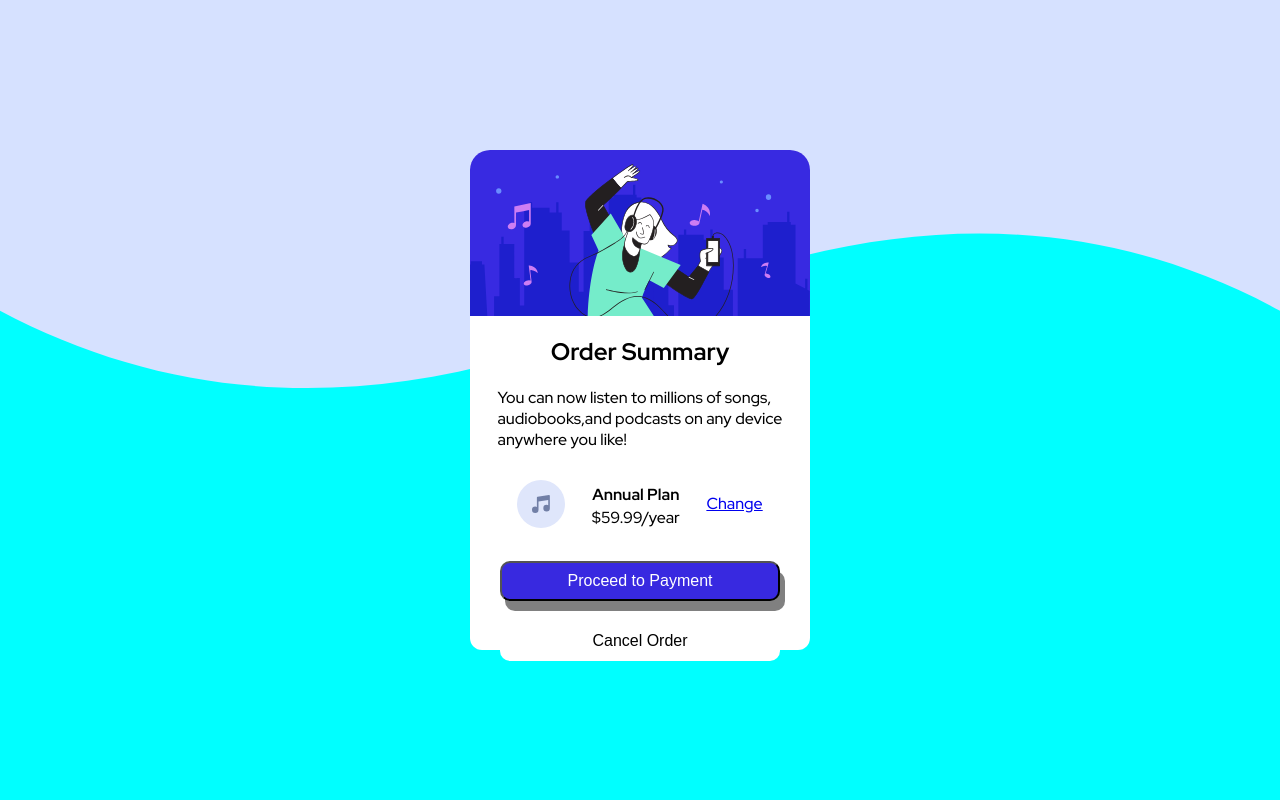
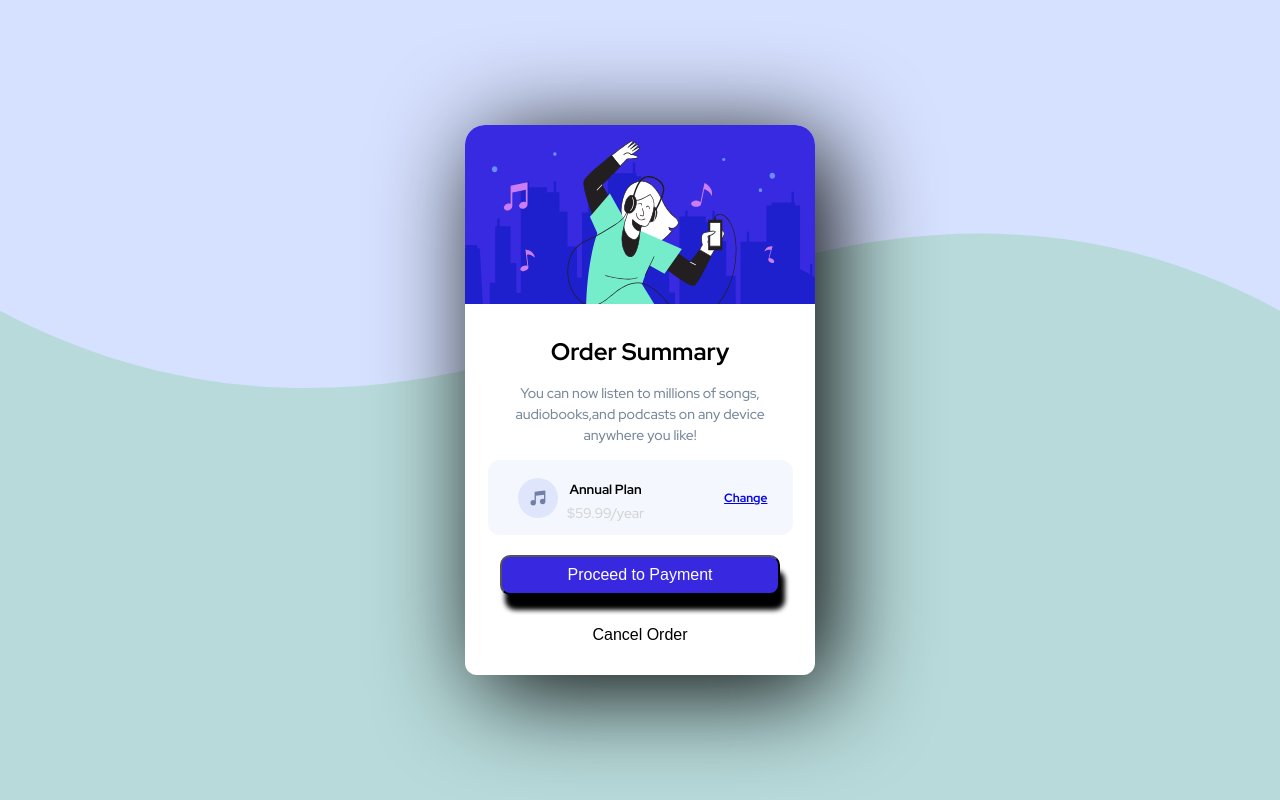
Before and after one commit to edusaga/Order-Summary, a plain HTML site: page Order Summary/index.html in a window 1280 px wide. Drawn offline with Linux system fonts and the light colour scheme.

Commit message:
sabado acabando

```diff
--- a/Order Summary/index.html
+++ b/Order Summary/index.html
@@ -16,12 +16,12 @@
                 <p class="parrafo">You can now listen to millions of songs,<br>audiobooks,and podcasts on any device<br>anywhere you like!</p>
 
                  <div class="plan">
-                        <img src="images/icon-music.svg" alt="Icono de musica">
+                        <img class="disco" src="images/icon-music.svg" alt="Icono de musica">
 
                    <div class="inner-content">
-                        <h4>Annual Plan</h4>
+                        <h5>Annual Plan</h5>
 
-                        <p>$59.99/year</p>
+                        <p class="precio" >$59.99/year</p>
                    </div>
                   <a class="change" href="#">Change</a>
                  </div>
--- a/Order Summary/styles.css
+++ b/Order Summary/styles.css
@@ -11,9 +11,9 @@
 
   /* Typography */
   --fs-16: 16px;
-  --fw-500: 500;
-  --fw-700: 700;
-  --fw-900: 900;
+  --fw-500: 500px;
+  --fw-700: 700px;
+  --fw-900: 900px;
 }
 body{
   margin:0;
@@ -22,7 +22,7 @@ body{
 main {
     box-sizing: border-box;
     background-image: url('./images/pattern-background-desktop.svg');
-    background-color: aqua;
+    background-color: rgb(184, 218, 218);
     background-repeat:no-repeat;
     background-size:100%,40%;
     background-position: ;
@@ -38,18 +38,19 @@ main {
 
 .principal{
   display: flex ;
-  width: 340px;
-  height:500px;
+  width: 350px;
+  height:550px;
   flex-direction: column;
   align-items: center;
   align-content: center;
-  box-shadow: black ;
+  box-shadow:15px 15px 100px black;
   background-color: white;
   border-radius: 12px;
   border-top-left-radius: 20px;
   border-top-right-radius: 20px;
   font-family: 'Red Hat Display';
   font-size: var(--fs-16);
+
 }
 
 
@@ -60,25 +61,59 @@ main {
   border-top-right-radius: 20px;
   height: 100%;
 }
-.header-order{
-  margin-bottom: 0;
+.header_order{
+  margin-top: 2rem;
+  margin-bottom: 1rem;
+  font-weight:bolder;
+
+
+
 }
 .parrafo{
   margin-top: 0;
+  text-align: center;
+  line-height:1.5;
+  font-size: 14px;
+  color:lightslategrey;
 }
 
 .plan{
 display: flex;
-background-color:white;
-justify-content: space-around;
+background-color: var(--very-pale-blue);
+align-content: space-around;
 align-items:center;
 padding: 30px;
 text-align:center;
 height: 15px;
-width: 80%;
+width: 70%;
+border-radius: 12px;
 }
+
+.disco{
+   margin-right: 0.5em;
+   height: auto;
+   width: 40px;
+}
+
+.inner-content{
+  margin-right: 5em;
+  margin-left: 0.1em;
+}
+
+.precio{
+  font-size: 14px;
+  color: lightgrey
+}
+
+
+.change {
+  font-size: 12px;
+  font-weight: bold;
+}
+
+
 .change:hover{
-  background-color: blanchedalmond;
+  background-color: mediumorchid ;
 }
 
 
@@ -95,6 +130,7 @@ width: 80%;
   width: 100%;
   margin-top: 20px;
 
+
 }
 
 .btn-pagar{
@@ -105,9 +141,8 @@ width: 80%;
   height: 40px;
   border-radius:10px;
   font-size: var(--fs-16) bold;
-  box-shadow:5px 10px grey ;
-
-}
+  box-shadow:5px 15px 5px black;
+  }
 
 .btn-pagar:hover{
   background-color:mediumorchid;
```
